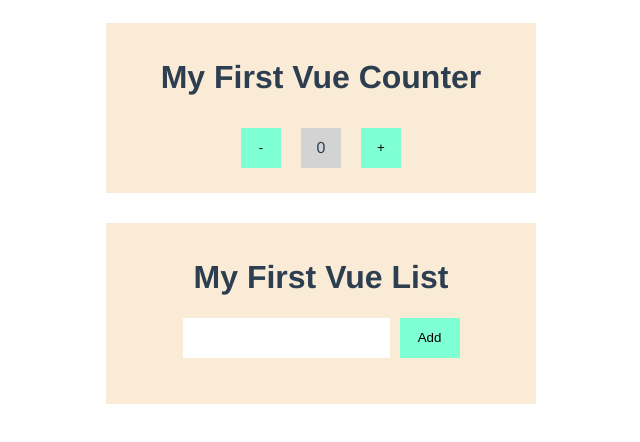
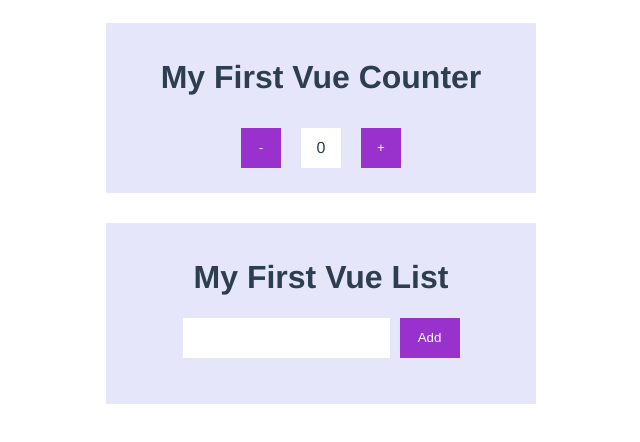
Before and after one commit to jpacsai/my-first-vue-app, a Vue app: page / in a window 1280 px wide. Shown: the top 442 px of the page, without its empty margins (319-959 px from the left). Built offline with nearby package versions, Linux system fonts and the light colour scheme.

Commit message:
style: background and button color

```diff
--- a/src/App.vue
+++ b/src/App.vue
@@ -33,7 +33,7 @@ export default {
 .block {
   width: 400px;
   padding: 15px;
-  background-color: antiquewhite;
+  background-color: lavender;
   margin: 15px;
 }
 
--- a/src/components/Counter.vue
+++ b/src/components/Counter.vue
@@ -58,10 +58,11 @@ input, button, submit {
 }
 
 .display {
-  background-color: lightgray;
+  background-color: white;
 }
 
 button {
-  background-color: aquamarine;
+  background-color: darkorchid;
+  color: white;
 }
 </style>
--- a/src/components/List.vue
+++ b/src/components/List.vue
@@ -11,27 +11,26 @@
 
 <script>
 export default {
-  name: 'List',
+  name: "List",
   props: {
     msg: String
   },
-  data () {
+  data() {
     return {
-      listItem: '',
+      listItem: "",
       list: []
-    }
+    };
   },
   methods: {
-    add () {
+    add() {
       this.list.push(this.listItem);
     }
   }
-}
+};
 </script>
 
 <!-- Add "scoped" attribute to limit CSS to this component only -->
 <style scoped>
-
 .list-container {
   display: flex;
   justify-content: center;
@@ -51,7 +50,7 @@ button {
   display: flex;
   align-items: center;
   justify-content: center;
-  background-color: aquamarine;
+  background-color: darkorchid;
+  color: white;
 }
-
 </style>
```
Lines whose indentation alone changed are shown as unchanged.
